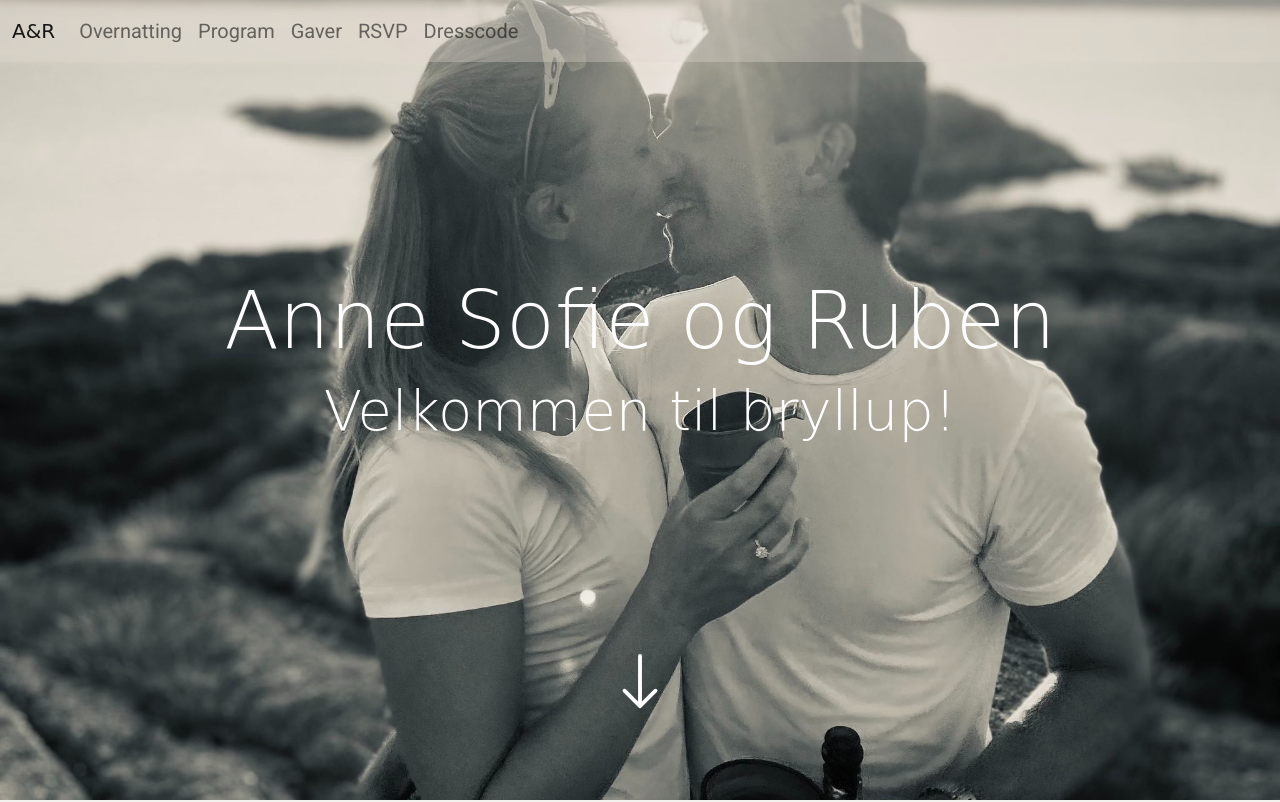
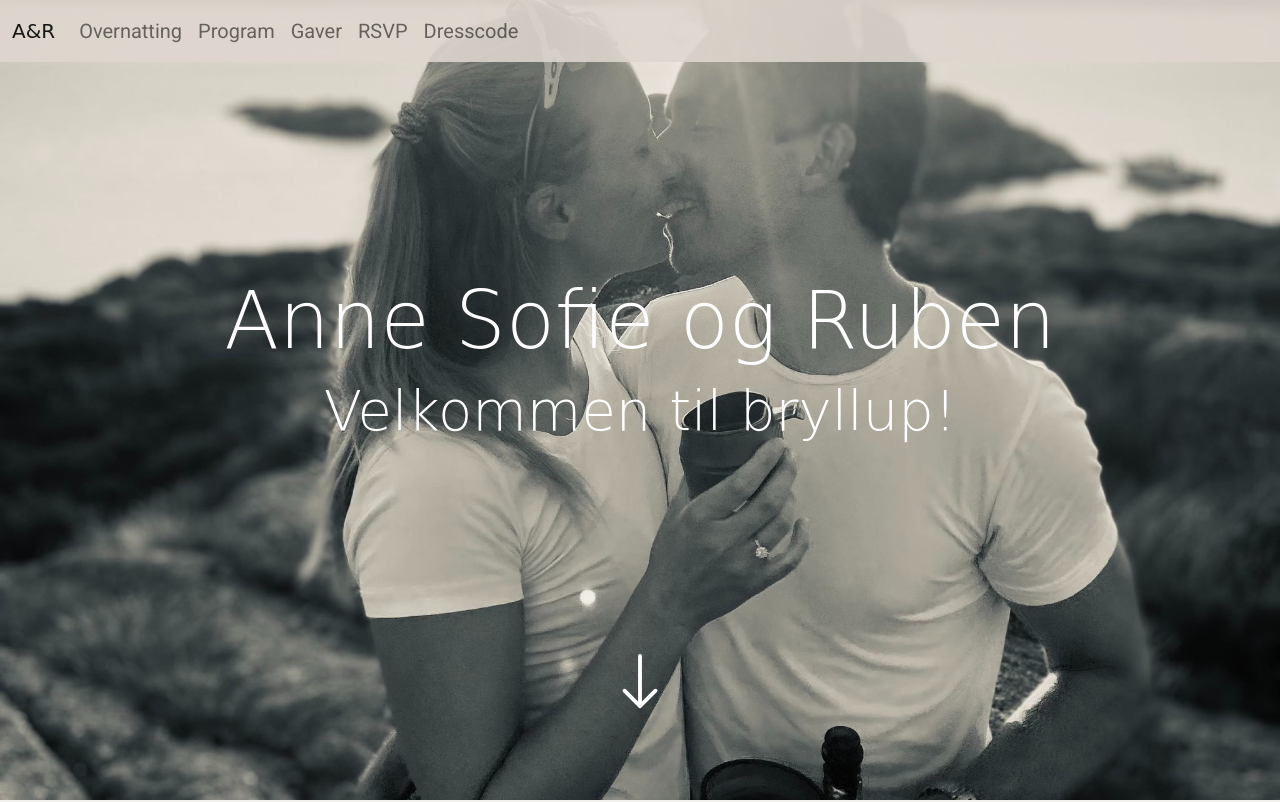
Before and after one commit to annesofie/annesofie.github.io, a plain HTML site: page 96e810fa86f435735e8ff33f328835e73676bd7b/index.html in a window 1280 px wide. Shown: the top 802 px of the page. Drawn offline with nearby package versions, Linux system fonts and the light colour scheme; a web font is replaced by a local one.

Commit message:
a bit less opacity on nav

```diff
--- a/carousel.css
+++ b/carousel.css
@@ -10,7 +10,7 @@ body {
 }
 
 .navbar {
-  background-color: #ded7ce57;
+  background-color: #ded7cee0;
   font-size: 20px;
 }
 /* Carousel base class */
```
